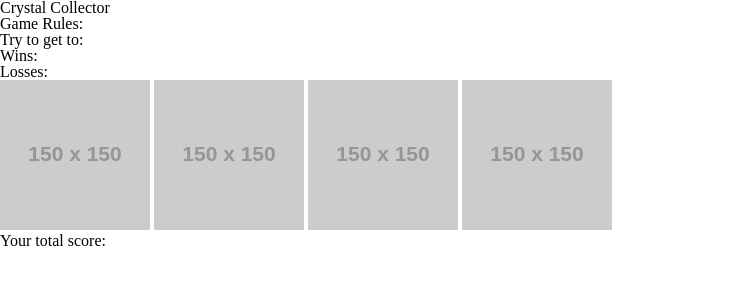
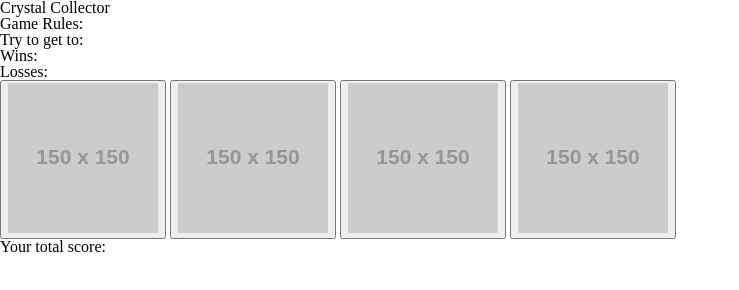
Before and after one commit to akflaherty/week-4-game, a plain HTML site: page index.html in a window 1280 px wide. Shown: the whole page, without its empty margins (0-739 px from the left). Drawn offline with nearby package versions, Linux system fonts and the light colour scheme; files that its build step writes are made by us from their sources; placeholder pictures from the web are drawn by us.

Commit message:
Foramt crystal images as buttons

```diff
--- a/index.html
+++ b/index.html
@@ -18,10 +18,10 @@
 		<p>Losses: <span id="lossDisp"></span></p>
 	</div>
 	<div id="crystalDiv">
-		<img id="crystal0" class="crystalImg"  src="http://via.placeholder.com/150x150">
-		<img id="crystal1" class="crystalImg" src="http://via.placeholder.com/150x150">
-		<img id="crystal2" class="crystalImg" src="http://via.placeholder.com/150x150">
-		<img id="crystal3" class="crystalImg" src="http://via.placeholder.com/150x150">
+		<button id="crystal0" value="0"><img src="http://via.placeholder.com/150x150"></button>
+		<button id="crystal1" value="1"><img src="http://via.placeholder.com/150x150"></button>
+		<button id="crystal2" value="2"><img src="http://via.placeholder.com/150x150"></button>
+		<button id="crystal3" value="3"><img src="http://via.placeholder.com/150x150"></button>
 	</div>
 	<div id="scoreDiv" class="score">Your total score:</div>
 	<div id="scoreDisp" class="score"></div>
```
